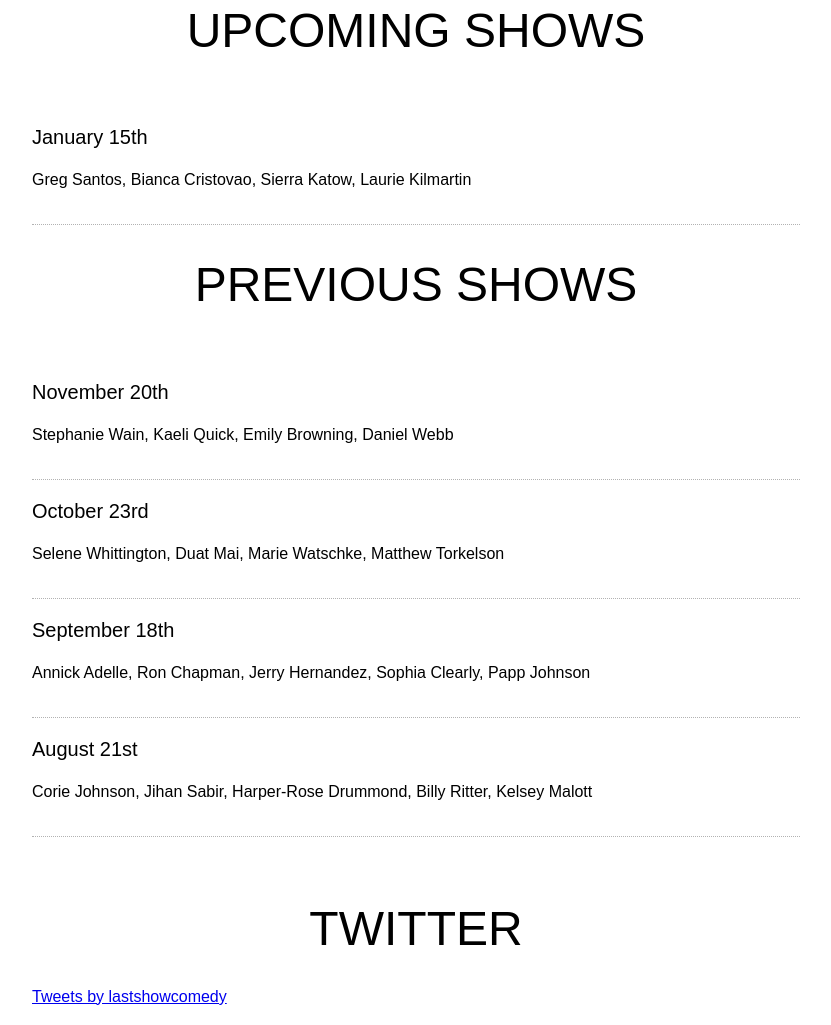
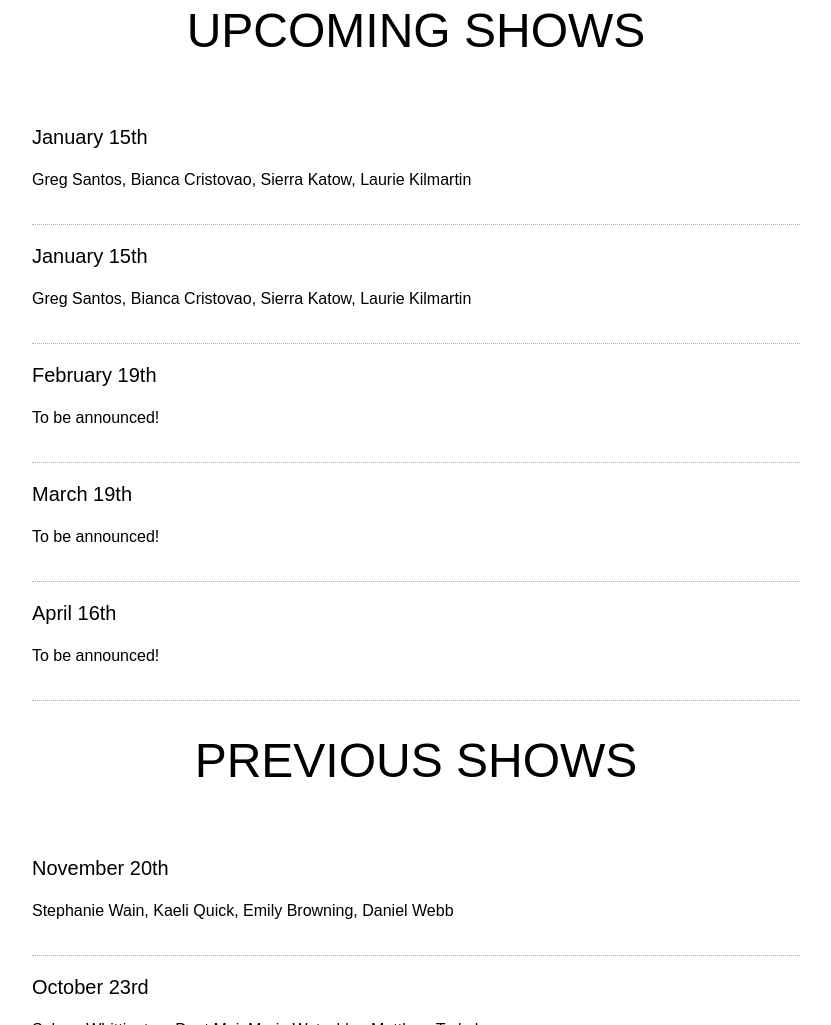
Before and after one commit to lambtron/lastshowcomedy.com, a website: page docs/index.html in a window 1280 px wide. Shown: the part 974-1999 px from the top of the page, without its empty margins (224-1055 px from the left). Drawn offline with nearby package versions, Linux system fonts and the light colour scheme; no server answers.

Commit message:
Updated site

```diff
--- a/docs/index.html
+++ b/docs/index.html
@@ -60,6 +60,38 @@
         </div>
         <p>
           Greg Santos, Bianca Cristovao, Sierra Katow, Laurie Kilmartin
+        </p>
+      </li>
+      <li class="lh-copy pv3 ba bl-0 bt-0 br-0 b--dotted b--black-30">
+        <div class="f4">
+          January 15th
+        </div>
+        <p>
+          Greg Santos, Bianca Cristovao, Sierra Katow, Laurie Kilmartin
+        </p>
+      </li>
+      <li class="lh-copy pv3 ba bl-0 bt-0 br-0 b--dotted b--black-30">
+        <div class="f4">
+          February 19th
+        </div>
+        <p>
+          To be announced!
+        </p>
+      </li>
+      <li class="lh-copy pv3 ba bl-0 bt-0 br-0 b--dotted b--black-30">
+        <div class="f4">
+          March 19th
+        </div>
+        <p>
+          To be announced!
+        </p>
+      </li>
+      <li class="lh-copy pv3 ba bl-0 bt-0 br-0 b--dotted b--black-30">
+        <div class="f4">
+          April 16th
+        </div>
+        <p>
+          To be announced!
         </p>
       </li>
     </ul>
```
